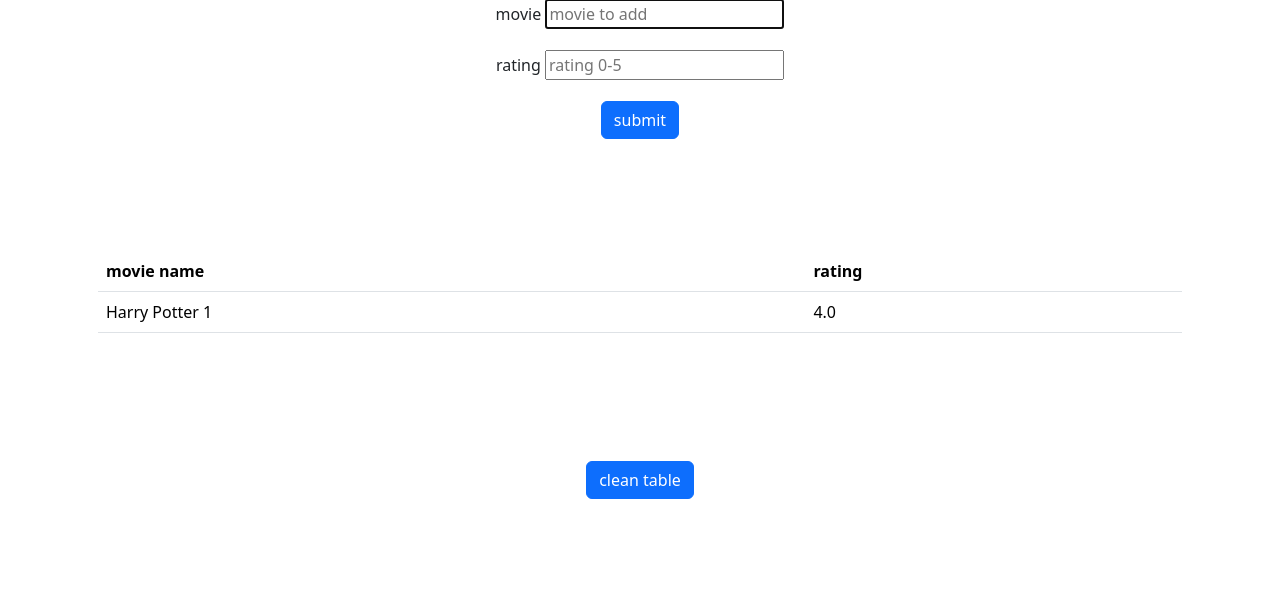
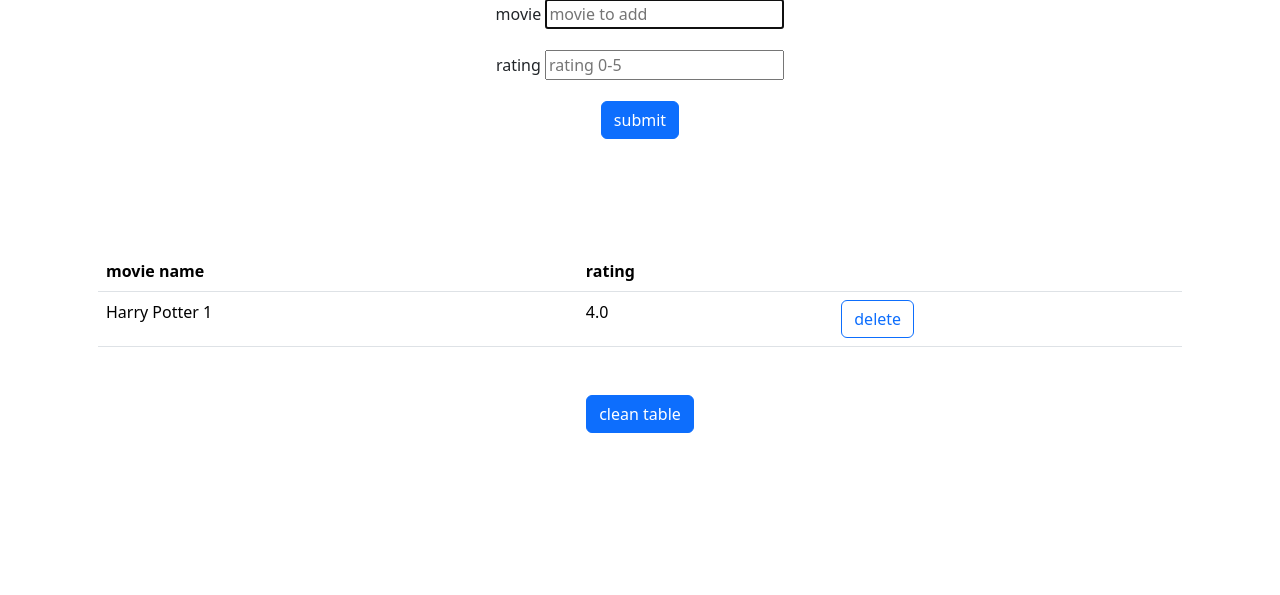
Before and after one commit to MVALEX13/project_films2watch, a Flask app: page / in a window 1280 px wide. Shown: the part 277-872 px from the top of the page. After the commit the page ends 710 px from the top, so only its background shows below. Run offline with Flask 2, Linux system fonts and the light colour scheme; data comes from the database, SQL or seed files in the repository; both versions use the stored data as it was before the commit.

Commit message:
deleting features

```diff
--- a/app.py
+++ b/app.py
@@ -1,9 +1,12 @@
 
-from flask import Flask,g, render_template, request
+from flask import Flask,g, render_template, request, redirect
 
 import sqlite3
 
 app = Flask(__name__)
+
+
+### FUNCTIONS ###
 
 ### return all the movies present in the database under the shape of a tab of dictionnary (1 row per movie) ###
 def get_db_data():
@@ -33,13 +36,19 @@ def clean_db_data():
     cur.execute("DELETE FROM movies;")
     conn.commit()
 
-### interrup handler executed after each http request ###
-@app.teardown_appcontext
-def close_connection(exception):
+### remove a movie from the database (remove a row of the database) ###
+def remove_movie():
+    id = request.args.get("id")
     db = getattr(g,'_database', None)
-    if db is not None:
-        db.close()
+    if db is None:
+        conn = sqlite3.connect('movies.db')
+        cur = conn.cursor()
+    cur.execute("DELETE FROM movies WHERE id = ?", id)
+    conn.commit()
 
+
+
+### VIEWS ###
 
 ### general view ###
 @app.route("/", methods = ["GET"])
@@ -55,5 +64,24 @@ def index():
 @app.route("/clean",methods = ["GET"])
 def clean():
     clean_db_data()
-    data = get_db_data()
-    return render_template("index.html",films = data)
+    return redirect("/")
+
+### removing of one movie of the list ###
+@app.route("/delete_movie", methods=["GET"])
+def delete():
+    remove_movie()
+    return redirect("/")
+
+### interrup handler executed after each http request ###
+@app.teardown_appcontext
+def close_connection(exception):
+    db = getattr(g,'_database', None)
+    if db is not None:
+        db.close()
+
+
+### DOCUMENTATION 📚📚📚 ###
+"""
+to access the request argument with GET method => request.args.get("argument_name")
+to access the request argument with POST method => request.form.get("argument_name")
+"""
--- a/templates/index.html
+++ b/templates/index.html
@@ -9,6 +9,12 @@
 <tr>
     <td> {{ film['movie_title'] }}</td>
     <td> {{ film['rating'] }} </td>
+    <td>
+        <form action="/delete_movie" method="get">
+            <input name="id" type="hidden" value="{{ film['id'] }}">
+            <button type="submit" class="btn btn-outline-primary"> delete </button>
+        </form>
+    </td>
 </tr>
 
 {% endfor %}
--- a/templates/layout.html
+++ b/templates/layout.html
@@ -48,6 +48,7 @@
                         <tr>
                         <th scope="col">movie name</th>
                         <th scope="col">rating</th>
+                        <th scope="col"></th>
                         </tr>
                     </thead>
                     <tbody>
@@ -58,14 +59,10 @@
         </section>
 
         <!-- BLOC for cleaning button-->
-        <section class="px-4 py-5 my-5 text-center">
-            <div class="col-lg-6 mx-auto">
-                <div class="d-grid gap-2 d-sm-flex justify-content-sm-center">
-                    <form action="/clean" method="get" class="col">
-                        <button type="submit" class="btn btn-primary"> clean table </button>
-                    </form>
-                </div>
-            </div>
+        <section class="text-center">
+            <form action="/clean" method="get" class="col">
+                <button type="submit" class="btn btn-primary"> clean table </button>
+            </form>
         </section>
     </body>
 
```
Also changed, not shown: creation_db.sql (deleted, +0 -8 lines), movies.db.
